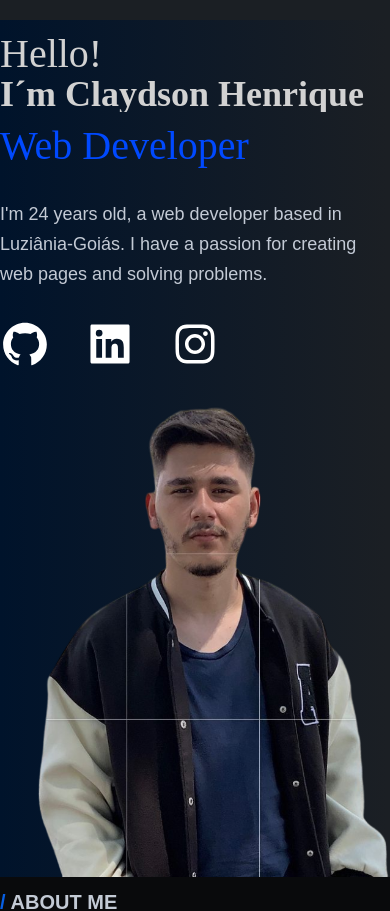
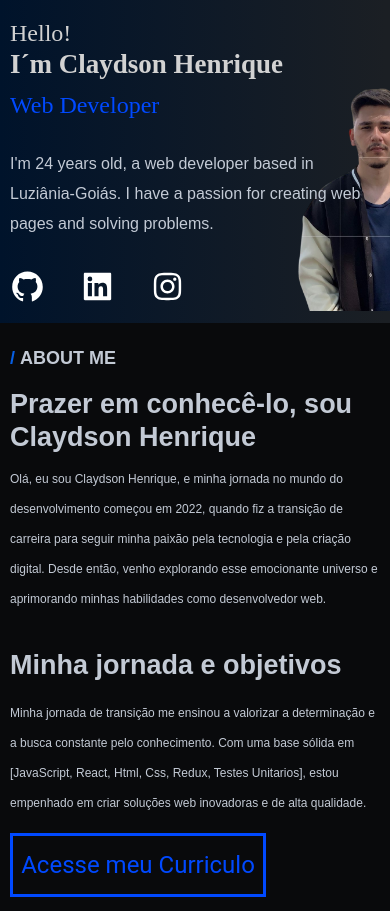
Before and after one commit to ClaydsonHenrique/claydson.github.io, a React (Create React App) app: page / in a window 390 px wide. Shown: the top 911 px of the page. Built offline with nearby package versions, Linux system fonts and the light colour scheme.

Commit message:
ajustando responsividade mobile

```diff
--- a/src/components/Footer.jsx
+++ b/src/components/Footer.jsx
@@ -2,12 +2,15 @@ import React from "react";
 import perfil from '../images/claydson.png'
 import { Link } from "react-router-dom";
 import '../style/Foote.css'
+import bgfooter from "../images/renderizacao-3d-de-um-design-de-poliplexo-baixo-com-estrutura-de-comunicacao-de-rede.jpg"
 import { AiFillGithub, AiFillLinkedin, AiOutlineInstagram } from "react-icons/ai";
 
 export default function Footer() {
   return (
     <section id="footer">
-      <div className="img-bg-footer"></div>
+      <div className="img-bg-footer">
+        <img src={bgfooter} alt="" />
+      </div>
       <div className="container-footer">
         <div className="dados-footer">
           <img src={perfil} alt="" className="footer-img" />
@@ -17,8 +20,8 @@ export default function Footer() {
             <Link to='https://www.instagram.com/_claydson/' target="_blank" className='social-footer'><AiOutlineInstagram></AiOutlineInstagram><span className="social-link">instagram.com/_claydson/</span></Link>
             </div>
         </div>
-        <div>
-
+        <div className="containerCurriculo">
+          <button className="curriculo">Acesse meu Curriculo</button>
         </div>
       </div>
       <div className="container-footer-1">
--- a/src/page/Home.jsx
+++ b/src/page/Home.jsx
@@ -25,7 +25,6 @@ export default function Home() {
           <p className='subtitleHome'>Web Developer</p>
           {/* descrição */}
           <p className='text-02'>I'm 24 years old, a web developer based in Luziânia-Goiás. I have a passion for creating web pages and solving problems.</p>
-
           <div>
             <div>
               <Link to='https://github.com/ClaydsonHenrique' target="_blank" className='social'><AiFillGithub></AiFillGithub>
--- a/src/page/Skill.jsx
+++ b/src/page/Skill.jsx
@@ -26,7 +26,7 @@ export default function Skill() {
         breakpoint: 480,
         settings: {
           arrows: false,
-          slidesToShow: 1,
+          slidesToShow: 1.4,
           slidesToScroll: 1
         }
       },
--- a/src/style/Foote.css
+++ b/src/style/Foote.css
@@ -16,15 +16,20 @@
 
 
 .img-bg-footer {
-  background: url('../images/renderizacao-3d-de-um-design-de-poliplexo-baixo-com-estrutura-de-comunicacao-de-rede.jpg') lightgray 50% / cover no-repeat;
-  background-size: 100%;
-  background-position: 50%;
+  /* background: url('../images/renderizacao-3d-de-um-design-de-poliplexo-baixo-com-estrutura-de-comunicacao-de-rede.jpg') lightgray 50% / cover no-repeat; */
+  /* background-size: 100%;
+  background-position: 50%; */
   flex-shrink: 0;
   overflow: hidden;
   width: 100%;
   height: 32.77313rem;
   opacity: 0.5;
   z-index: 1;
+}
+
+.img-bg-footer img {
+  width: 100%;
+  display: block;
 }
 
 .container-footer {
@@ -196,23 +201,35 @@
     background-color: white;
   }
 
-  .img-bg-footer {
-    background: url('../images/renderizacao-3d-de-um-design-de-poliplexo-baixo-com-estrutura-de-comunicacao-de-rede.jpg') lightgray 50% / cover no-repeat;
-    background-size: cover;
+     .img-bg-footer {
+      width: 100%;
+      height: 25rem;
+     }
+
+  .img-bg-footer img {
+    width: 1000px;
+    height: 700px;
   }
 
   .container-footer {
-    width: 100%;
-    padding: 20px 0;
     display: flex;
     flex-direction: column;
     align-items: center;
-    line-height: 30px;
+    height: 400px;
+    padding: 10px;
   }
 
+  .containerCurriculo {
+    align-self: center;
+  }
 
   .container-footer-1 {
-    height: 100%;
+    display: flex;
+    flex-direction: column;
+    justify-content: center;
+    align-items: center;
+    height: 7.5rem;
+
   }
 
   .title-contato {
@@ -222,7 +239,8 @@
 
   .text-footer,
   .container-footer-1 p {
-    font-size: 12px;
+    font-size: 15px;
+    line-height: 30px;
   }
 
   .link-email,
@@ -244,4 +262,12 @@
     align-items: flex-start !important;
     gap: 10px !important;
   }
+
+  .social-footer {
+    font-size: 36px;
+  }
+
+  .social-link {
+    font-size: 16px;
+  }
 }
--- a/src/style/Header.css
+++ b/src/style/Header.css
@@ -31,6 +31,7 @@
   width: 1600px;
   display: flex;
   margin: auto;
+  overflow: hidden;
 }
 
 .detailsHome {
@@ -88,7 +89,8 @@
   to {
     width: 100%;
   }
-  100%{
+
+  100% {
     border-right-width: none;
   }
 }
@@ -241,147 +243,12 @@
   transition: 0.3s linear;
 }
 
-.curriculo:hover{
-  border:3px solid #009dff;
-  color:#009dff;
-}
-/* mobile */
-
-@media (max-width: 480px) {
-  #header {
-    padding: 10px 0;
-    background-color: var(--neutral--800);
-    display: flex;
-    justify-content: space-between;
-    align-items: center;
-  }
-
-  .nav {
-    display: none;
-  }
-
-  .logo {
-    font-size: 12px;
-  }
-
-  #home {
-    padding: 0;
-    width: 100%;
-    text-align: start;
-  }
-
-  .detailsHome {
-    display: flex;
-    flex-direction: column;
-  }
-
-  .homeImage {
-    max-width: 100%;
-    height: auto;
-  }
-
-  .text-02 {
-    max-width: 470px;
-    font-size: 12px;
-  }
-
-  .subtitle {
-    font-size: 18px;
-  }
-
-  .link {
-    font-size: 16px;
-  }
-
-  .container-title {
-    width: 100%;
-    margin: 10px 0;
-  }
-
-  .title {
-    font-size: 2em;
-    line-height: 35px;
-    margin-bottom: 10px;
-  }
-
-
-  .traco {
-    height: 1px;
-    width: 100%;
-    margin: 25px auto;
-  }
-
-  .subtitle {
-    margin-bottom: 25px;
-  }
-
-  .aboutHome {
-    width: 100%;
-    height: 100%;
-  }
-
-  .img-bg{
-   display: none;
-  }
-
-  .containerAboutHome {
-    width: 100%;
-    display: flex;
-    flex-direction: column;
-    align-items: center;
-  }
-
-  .title-03 {
-    font-size: 1.5em;
-    font-weight: 700;
-    line-height: 1.231em;
-  }
-
-  .link-03 {
-    color: var(--neutral--100);
-    font-size: 24px;
-    font-weight: 700;
-    line-height: 1.417em;
-    padding: 10px 0;
-    border-bottom: 3px solid rgb(112, 111, 111);
-    transition: 0.3s ease;
-  }
-
-  .link-03:hover {
-    border-bottom: 3px solid rgb(255, 255, 255);
-  }
-
-  .container-AH-1 {
-    text-align: start;
-    width: 100%;
-    height: 100%;
-    padding: 10px 0;
-  }
-
-  .about-03 {
-    font-weight: bold;
-    font-size: 18px;
-    margin-bottom: 15px;
-  }
-
-  .bg-blue {
-    margin-right: 5px;
-    color: var(--accent--primary-1);
-  }
-
-  .description-03 {
-    margin-top: 10px;
-    margin-bottom: 15px;
-    line-height: 30px;
-    font-size: 12px;
-  }
-
-  .margin-top-text {
-    margin-top: 15px;
-  }
-
+.curriculo:hover {
+  border: 3px solid #009dff;
+  color: #009dff;
 }
 
+/* tablet */
 
 @media (max-width: 820px) {
   #header {
@@ -509,3 +376,151 @@
   }
 
 }
+
+/* mobile */
+
+@media (max-width: 480px) {
+  #header {
+    display: none;
+  }
+
+  .nav {
+    display: none;
+  }
+
+  .logo {
+    font-size: 12px;
+  }
+
+  #home {
+    padding: 10px 10px 0 10px ;
+    width: 100%;
+  }
+
+  .detailsHome {
+    display: flex;
+    flex-direction: column;
+    position: relative;
+  }
+
+  .homeImage {
+    position: absolute;
+    max-width: 50%;
+    top: 22%;
+    right: -23%;
+    z-index: 0;
+  }
+
+  .text-02 {
+    max-width: 380px;
+    font-size: 1rem;
+  }
+
+  .hello, .subtitleHome{
+    font-size: 1.5rem;
+  }
+
+  .subtitle {
+    font-size: 18px;
+  }
+
+  .link {
+    font-size: 16px;
+  }
+.social {
+  font-size: 35px;
+}
+  .container-title {
+    width: 100%;
+    z-index: 1;
+  }
+
+  .title {
+    font-size: 1.5em;
+    line-height: 35px;
+    margin-bottom: 10px;
+  }
+
+
+  .traco {
+    height: 1px;
+    width: 100%;
+    margin: 25px auto;
+  }
+
+  .subtitle {
+    margin-bottom: 25px;
+  }
+
+  .aboutHome {
+    width: 100%;
+    height: 100%;
+    padding: 10px;
+  }
+
+  .img-bg {
+    display: none;
+  }
+
+  .containerAboutHome {
+    width: 100%;
+    display: flex;
+    flex-direction: column;
+    align-items: center;
+  }
+
+  .title-03 {
+    font-size: 1.5em;
+    font-weight: 700;
+    line-height: 1.231em;
+  }
+
+  .link-03 {
+    color: var(--neutral--100);
+    font-size: 24px;
+    font-weight: 700;
+    line-height: 1.417em;
+    padding: 10px 0;
+    border-bottom: 3px solid rgb(112, 111, 111);
+    transition: 0.3s ease;
+  }
+
+  .link-03:hover {
+    border-bottom: 3px solid rgb(255, 255, 255);
+  }
+
+  .container-AH-1 {
+    text-align: start;
+    width: 100%;
+    height: 100%;
+    padding: 10px 0;
+  }
+
+  .about-03 {
+    font-weight: bold;
+    font-size: 18px;
+    margin-bottom: 15px;
+  }
+
+  .bg-blue {
+    margin-right: 5px;
+    color: var(--accent--primary-1);
+  }
+
+  .description-03 {
+    margin-top: 10px;
+    margin-bottom: 15px;
+    line-height: 30px;
+    font-size: 12px;
+  }
+
+  .margin-top-text {
+    margin-top: 15px;
+  }
+
+  .curriculo {
+    width: 16rem;
+    height: 4rem;
+  }
+
+}
--- a/src/style/Projects.css
+++ b/src/style/Projects.css
@@ -114,4 +114,7 @@
   .detailsProjects {
       grid-template-columns:  22.26rem;
     }
+    .container-projetct{
+      padding: 10px;
+    }
 }
--- a/src/style/Skills.css
+++ b/src/style/Skills.css
@@ -128,8 +128,9 @@
   }
 
   #skills {
+    padding: 10px;
     width: 100%;
-    margin-bottom: -100px
+   margin: -20px 0 -200px 0;
   }
 
   .title-04 {
```
